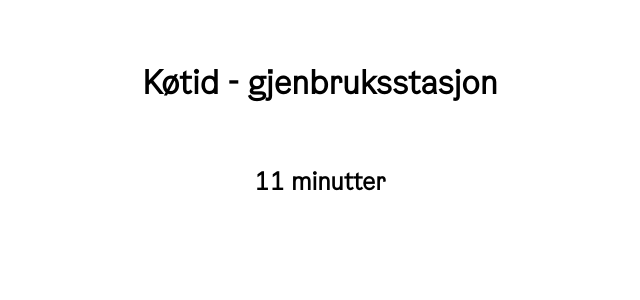
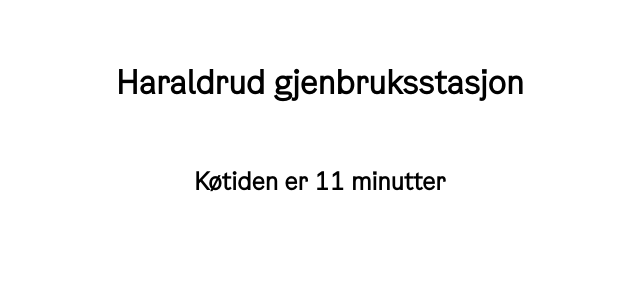
Before and after one commit to oslokommune/gjenbruksstasjoner-kotid-frontend, a Vue app: page / in a window 1280 px wide. Shown: the top 300 px of the page, without its empty margins (320-960 px from the left). Built offline with nearby package versions, Linux system fonts and the light colour scheme.

Commit message:
DP-925: If queue is null

```diff
--- a/src/components/QueueTime.vue
+++ b/src/components/QueueTime.vue
@@ -1,7 +1,14 @@
 <template>
   <div class="queue-time">
-    <h1>Køtid - gjenbruksstasjon</h1>
-    <h2>{{ roundedUpTime }} minutter</h2>
+    <div v-for="queueTimeArray in mockData" :key="queueTimeArray.station_id">
+      <h1>{{ queueTimeArray.station_name }}</h1>
+      <div v-if="showQueue">
+        <h2>Køtiden er {{ roundedUpTime }} minutter</h2>
+      </div>
+      <div v-else>
+        <h2>Vi har ingen estimert køtid for øyeblikket</h2>
+      </div>
+    </div>
   </div>
 </template>
 
@@ -13,12 +20,28 @@
   data() {
     return {
       time: "10.73525436",
-      url: "venter på url",
+      mockData: [
+        {
+          station_id: 42,
+          station_name: "Haraldrud gjenbruksstasjon",
+          is_open: true,
+          queue: {
+            is_full: false,
+            expected_time: 0.5,
+            min_time: 0.35,
+            max_time: 0.65,
+            updated_at: "2020-06-11T13:23:33.642441",
+          },
+        },
+      ],
     };
   },
   computed: {
     roundedUpTime: function() {
       return Math.round(this.time);
+    },
+    showQueue() {
+      return this.mockData[0].queue !== null;
     },
   },
 
```
